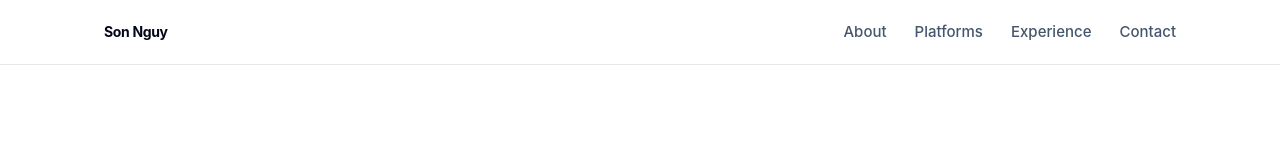
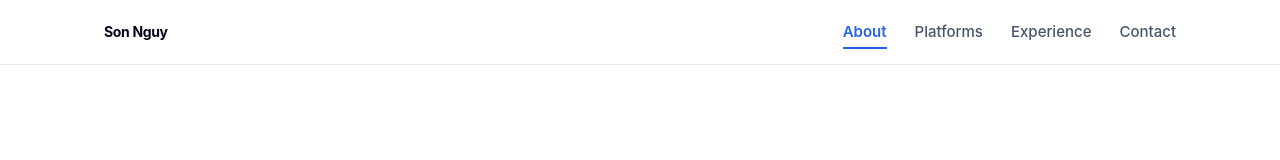
Before and after one commit to sonnguy/son-nguy-personal-website, a Next.js app: page / in a window 1280 px wide. Shown: the top 160 px of the page. Built offline with nearby package versions, Linux system fonts and the light colour scheme.

Commit message:
feat: implement ActiveNavigation component and integrate it into SiteHeader

```diff
--- /dev/null
+++ b/src/components/layout/active-navigation.tsx
@@ -0,0 +1,77 @@
+"use client";
+
+import { useEffect, useState } from "react";
+
+type NavigationItem = {
+  href: string;
+  label: string;
+};
+
+type ActiveNavigationProps = Readonly<{
+  items: NavigationItem[];
+}>;
+
+const getSectionId = (href: string) => href.replace(/^#/, "");
+
+export function ActiveNavigation({ items }: ActiveNavigationProps) {
+  const [activeSection, setActiveSection] = useState(() =>
+    getSectionId(items[0]?.href ?? ""),
+  );
+
+  useEffect(() => {
+    const sections = items
+      .map((item) => document.getElementById(getSectionId(item.href)))
+      .filter((section): section is HTMLElement => section !== null);
+
+    const observer = new IntersectionObserver(
+      (entries) => {
+        const visibleSection = entries
+          .filter((entry) => entry.isIntersecting)
+          .sort(
+            (first, second) =>
+              first.boundingClientRect.top - second.boundingClientRect.top,
+          )[0];
+
+        if (visibleSection) {
+          setActiveSection(visibleSection.target.id);
+        }
+      },
+      {
+        rootMargin: "-64px 0px -50% 0px",
+        threshold: 0,
+      },
+    );
+
+    sections.forEach((section) => observer.observe(section));
+
+    return () => observer.disconnect();
+  }, [items]);
+
+  return (
+    <nav aria-label="Primary navigation">
+      <ul className="flex items-center gap-3 text-xs font-medium text-slate-600 sm:gap-7 sm:text-sm lg:text-[0.9375rem]">
+        {items.map((item) => {
+          const sectionId = getSectionId(item.href);
+          const isActive = activeSection === sectionId;
+
+          return (
+            <li key={item.href}>
+              <a
+                aria-current={isActive ? "location" : undefined}
+                className={`relative rounded-sm py-1 transition-colors after:absolute after:inset-x-0 after:-bottom-1 after:h-0.5 after:origin-left after:bg-[var(--accent)] after:transition-transform hover:text-slate-950 focus-visible:outline-2 focus-visible:outline-offset-4 focus-visible:outline-[var(--accent)] motion-reduce:transition-none motion-reduce:after:transition-none ${
+                  isActive
+                    ? "font-semibold text-[var(--accent)] after:scale-x-100"
+                    : "after:scale-x-0"
+                }`}
+                href={item.href}
+                onClick={() => setActiveSection(sectionId)}
+              >
+                {item.label}
+              </a>
+            </li>
+          );
+        })}
+      </ul>
+    </nav>
+  );
+}
--- a/src/components/layout/site-header.tsx
+++ b/src/components/layout/site-header.tsx
@@ -1,4 +1,6 @@
 import { profile, siteMeta } from "@/content";
+
+import { ActiveNavigation } from "./active-navigation";
 
 export function SiteHeader() {
   return (
@@ -12,20 +14,7 @@ export function SiteHeader() {
           {profile.name}
         </a>
 
-        <nav aria-label="Primary navigation">
-          <ul className="flex items-center gap-3 text-xs font-medium text-slate-600 sm:gap-7 sm:text-sm lg:text-[0.9375rem]">
-            {siteMeta.navigation.map((item) => (
-              <li key={item.href}>
-                <a
-                  className="rounded-sm transition-colors hover:text-slate-950 focus-visible:outline-2 focus-visible:outline-offset-4 focus-visible:outline-[var(--accent)]"
-                  href={item.href}
-                >
-                  {item.label}
-                </a>
-              </li>
-            ))}
-          </ul>
-        </nav>
+        <ActiveNavigation items={siteMeta.navigation} />
       </div>
     </header>
   );
```
